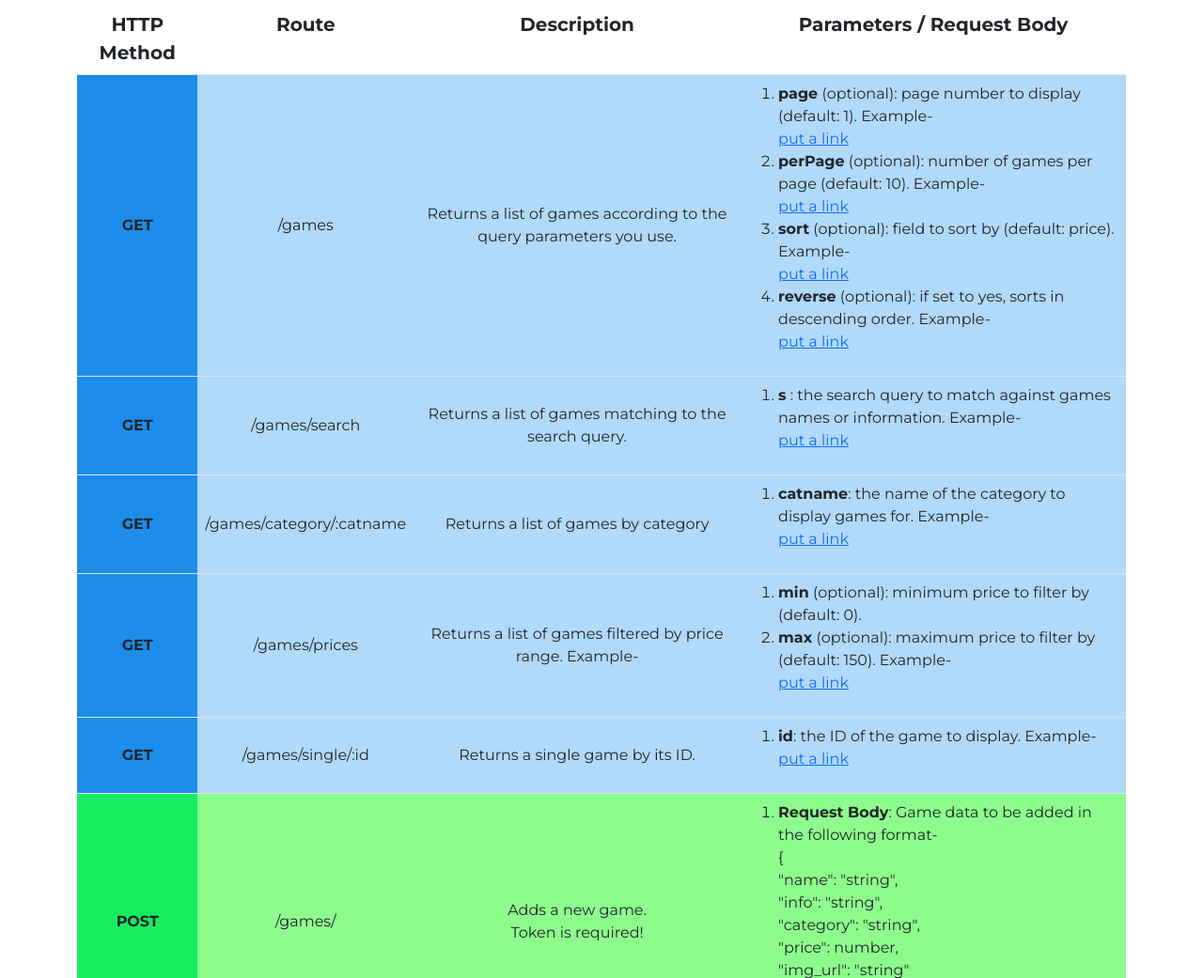
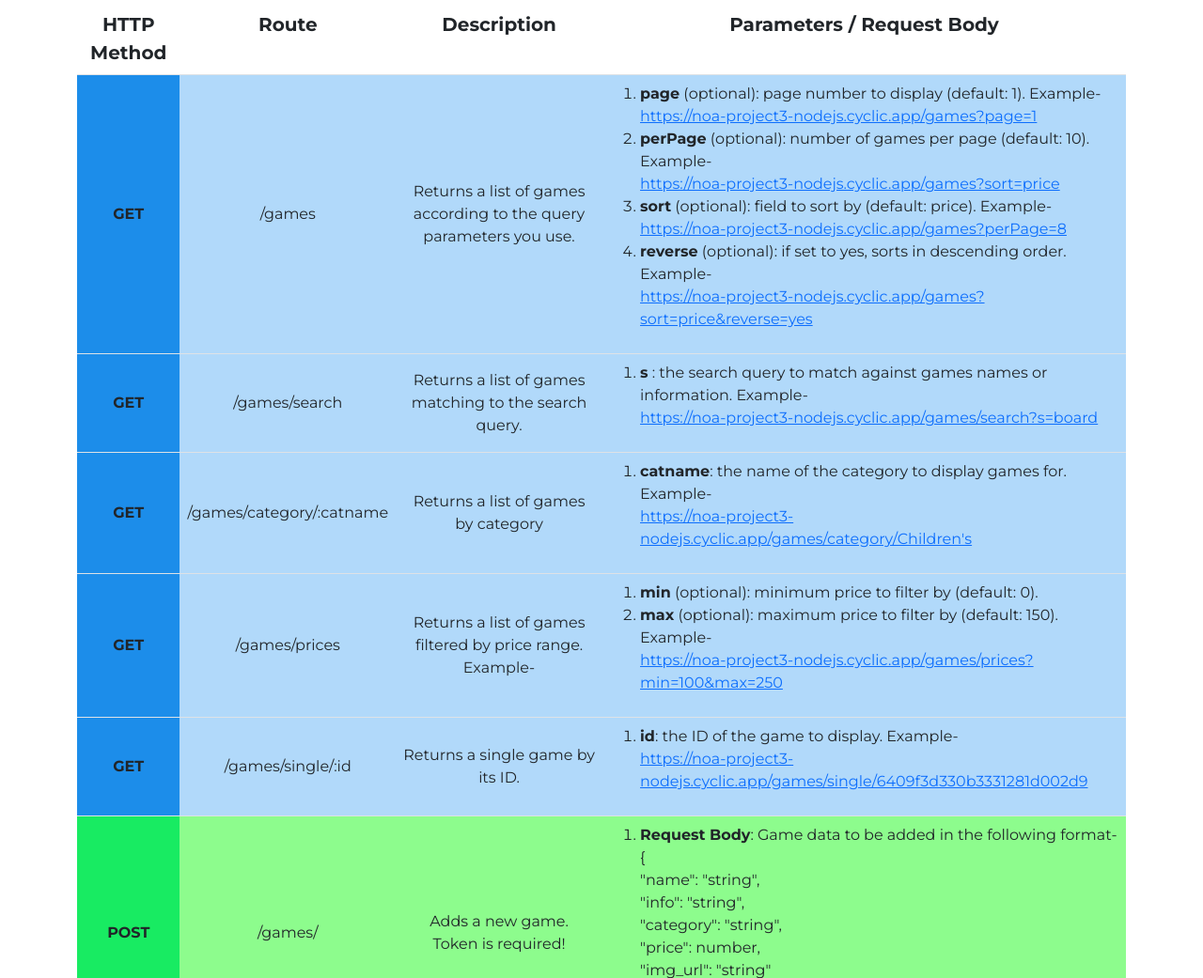
Before and after one commit to noafalik/NodejsProj, a website: page public/index.html in a window 1280 px wide. Shown: the part 978-2019 px from the top of the page at 94% size. Drawn offline with Linux system fonts and the light colour scheme; a web font is replaced by a local one.

Commit message:
Add files via upload

```diff
--- a/public/index.html
+++ b/public/index.html
@@ -54,22 +54,22 @@
               <li>
                 <strong>page</strong> (optional): page number to display (default: 1). Example-
                 <br />
-                <a href="">put a link</a>
+                <a target="_blank" href="https://noa-project3-nodejs.cyclic.app/games?page=1">https://noa-project3-nodejs.cyclic.app/games?page=1</a>
               </li>
               <li>
                 <strong>perPage</strong> (optional): number of games per page (default: 10). Example-
                 <br />
-                <a href="">put a link</a>
+                <a target="_blank" href="https://noa-project3-nodejs.cyclic.app/games?sort=price">https://noa-project3-nodejs.cyclic.app/games?sort=price</a>
               </li>
               <li>
                 <strong>sort</strong> (optional): field to sort by (default: price). Example-
                 <br />
-                <a href="">put a link</a>
+                <a target="_blank" href="">https://noa-project3-nodejs.cyclic.app/games?perPage=8</a>
               </li>
               <li>
                 <strong>reverse</strong> (optional): if set to yes, sorts in descending order. Example-
                 <br />
-                <a href="">put a link</a>
+                <a target="_blank" href="https://noa-project3-nodejs.cyclic.app/games?sort=price&reverse=yes">https://noa-project3-nodejs.cyclic.app/games?sort=price&reverse=yes</a>
               </li>
             </ol>
           </td>
@@ -83,7 +83,7 @@
               <li>
                 <strong>s</strong> : the search query to match against games names or information. Example-
                 <br />
-                <a href="">put a link</a>
+                <a target="_blank" href="https://noa-project3-nodejs.cyclic.app/games/search?s=board">https://noa-project3-nodejs.cyclic.app/games/search?s=board</a>
               </li>
             </ol>
           </td>
@@ -97,7 +97,7 @@
               <li>
                 <strong>catname</strong>: the name of the category to display games for. Example-
                 <br />
-                <a href="">put a link</a>
+                <a target="_blank" href="https://noa-project3-nodejs.cyclic.app/games/category/Children's">https://noa-project3-nodejs.cyclic.app/games/category/Children's</a>
               </li>
             </ol>
           </td>
@@ -114,7 +114,7 @@
               <li>
                 <strong>max</strong> (optional): maximum price to filter by (default: 150). Example-
                 <br />
-                <a href="">put a link</a>
+                <a target="_blank" href="https://noa-project3-nodejs.cyclic.app/games/prices?min=100&max=250">https://noa-project3-nodejs.cyclic.app/games/prices?min=100&max=250</a>
               </li>
             </ol>
           </td>
@@ -128,7 +128,7 @@
               <li>
                 <strong>id</strong>: the ID of the game to display. Example-
                 <br />
-                <a href="">put a link</a>
+                <a target="_blank" href="https://noa-project3-nodejs.cyclic.app/games/single/6409f3d330b3331281d002d9">https://noa-project3-nodejs.cyclic.app/games/single/6409f3d330b3331281d002d9</a>
               </li>
             </ol>
           </td>
```
